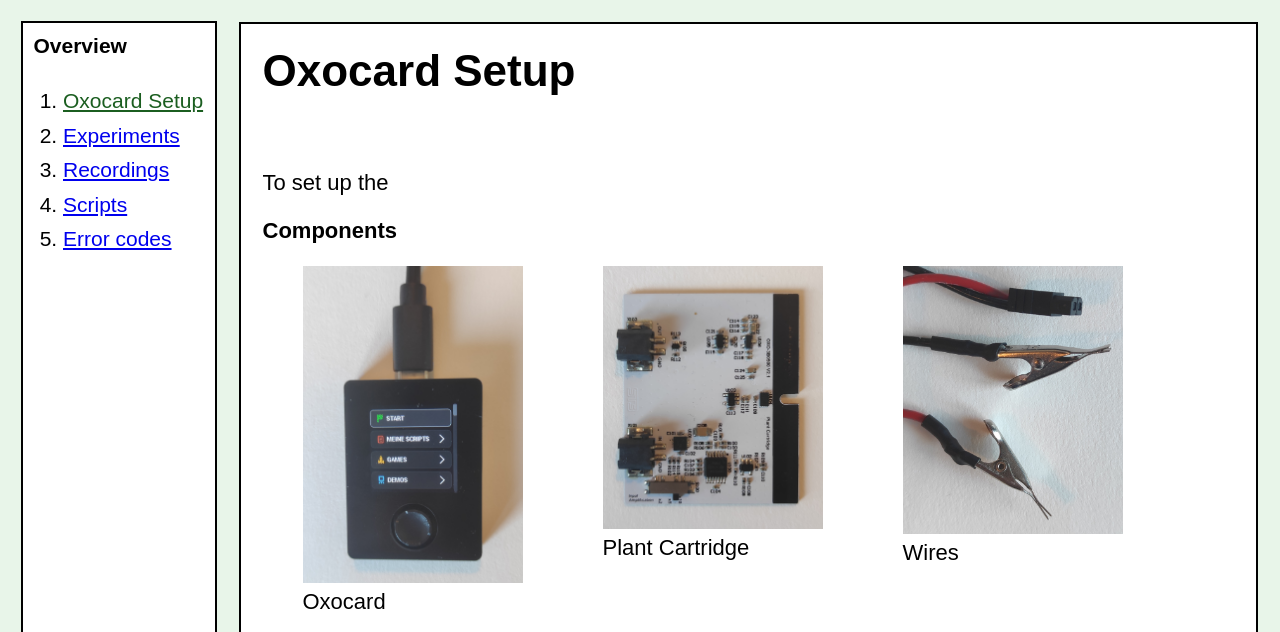
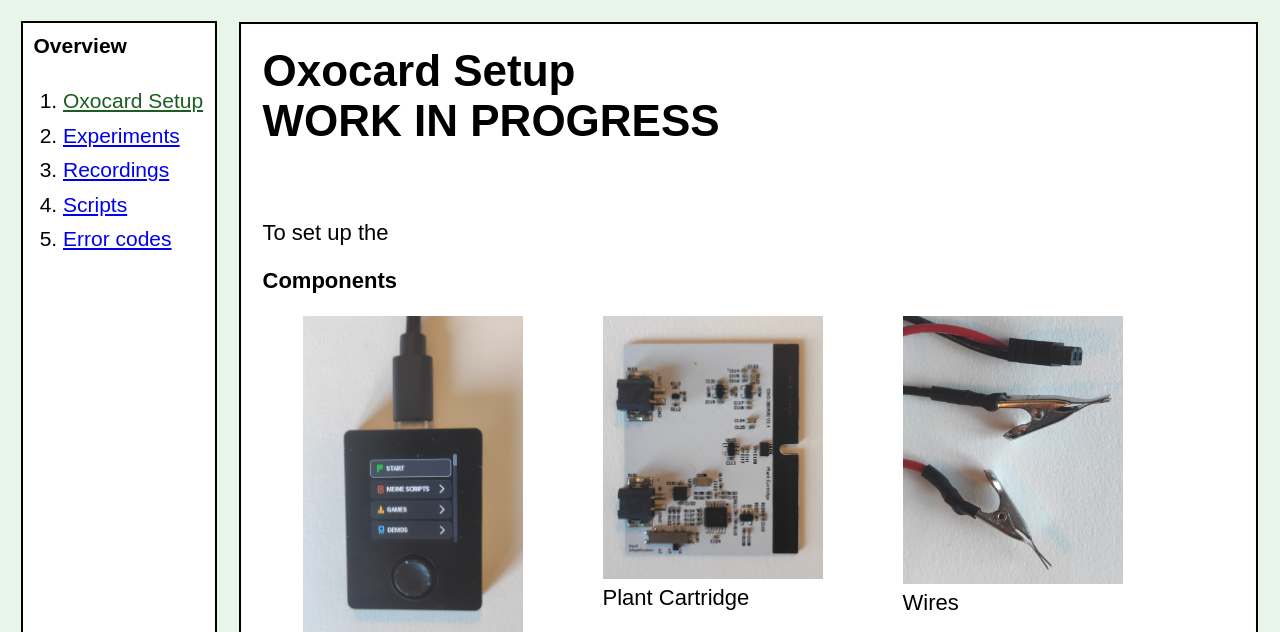
Before and after one commit to diego411/petal, a Python web app: template src/templates/instructions/oxocard-setup.html in a window 1280 px wide. Shown: the part 60-692 px from the top of the page. Run offline with Jinja, Linux system fonts and the light colour scheme; the template is opened without the code that fills it, so the values that code supplies are empty.

Commit message:
49: add WIP banners

```diff
--- a/src/templates/instructions/experiment-instructions.html
+++ b/src/templates/instructions/experiment-instructions.html
@@ -55,6 +55,8 @@
 
         <div class="content">
             <h1>Emotion Experiment</h1>
+
+            <h1>WORK IN PROGRESS</h1>
             <ul>
                 <li>The goal of this experiment is to collect plant signal data while the participants watch a series of
                     emotionally charged videos</li>
--- a/src/templates/instructions/oxocard-setup.html
+++ b/src/templates/instructions/oxocard-setup.html
@@ -62,6 +62,8 @@
         <div class="content">
             <div>
                 <h1>Oxocard Setup</h1>
+
+                <h1>WORK IN PROGRESS</h1>
                 <br><br>
 
                 <p>
```
